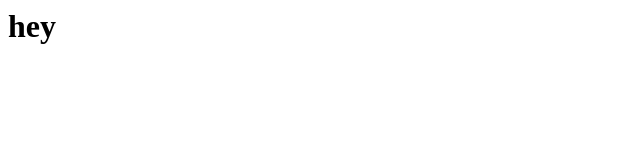
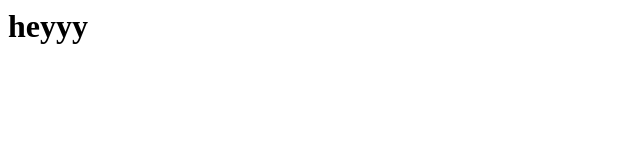
Before and after one commit to joldboy69/joldboy69.github.io, a plain HTML site: page index.html in a window 1280 px wide. Shown: the full height of the page, 0-640 px from the left. Drawn offline with Linux system fonts and the light colour scheme.

Commit message:
Update index.html

```diff
--- a/index.html
+++ b/index.html
@@ -5,7 +5,7 @@
 </head>
 
 <body>
-<h1>hey</h1>
+<h1>heyyy</h1>
 </body>
 
 </html>
```
